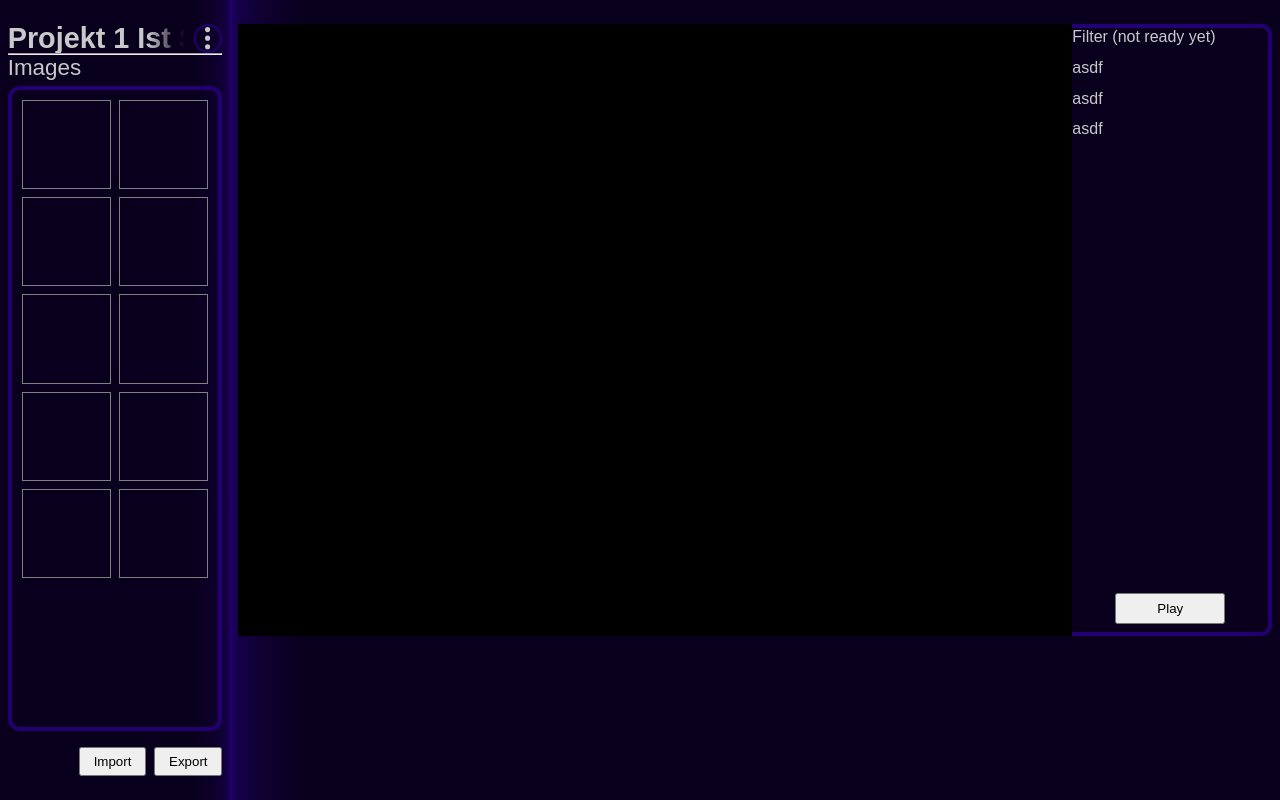
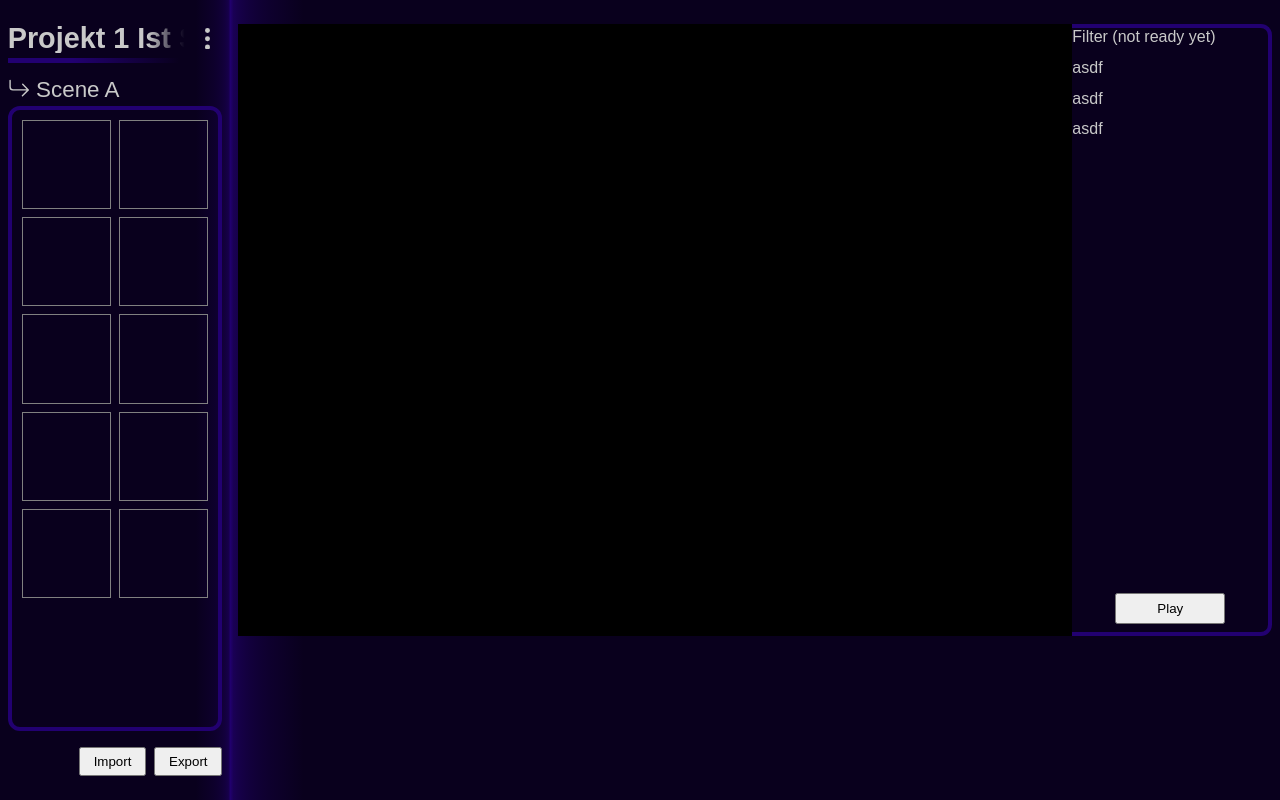
Before and after one commit to Tobias755/Stop-Motion-App, a website built with Vite: page resources/index.html in a window 1280 px wide. Built offline with nearby package versions, Linux system fonts and the light colour scheme.

Commit message:
zwischencommit für mich 8

```diff
--- a/resources/css/style.css
+++ b/resources/css/style.css
@@ -33,22 +33,22 @@ body {
     background-color: var(--primary-color);
     display: grid;
     grid-template-columns: max(15vw, 230px) 1fr;
-    /*grid-template-columns: 15vw 1fr;*/
 }
 
 aside {
     background: linear-gradient(to left, var(--accent-color-light), 1%, var(--primary-color) 15%);
-    /*padding: 32px 16px;*/
     padding: 3vh 0.6vw;
     display: flex;
     flex-direction: column;
     justify-content: space-between;
+    height: 100vh;
+    height: 100dvh;
+    min-height: 0;
 }
 
 main {
     display: flex;
     flex-direction: column;
-    /*padding: 32px 16px;*/
     padding: 3vh 0.6vw;
     background: linear-gradient(to right, var(--accent-color-light), 1%, var(--primary-color) max(7%, 50px));
 }
@@ -80,29 +80,16 @@ main {
     display: flex;
     justify-content: flex-start;
     align-items: center;
-
+    margin-bottom: 0.6vh;
 }
 
 .project-title {
     font-size: 1.8rem;
     line-height: 1;
     font-weight: 600;
-    /*margin-bottom: 24px;*/
-    /*margin-bottom: 50px;*/
     flex: 1 1 auto;
     min-width: 0;
-    position: relative;
 }
-
-/*.project-title::after {*/
-/*    content: "";*/
-/*    position: absolute;*/
-/*    left: 0;*/
-/*    right: 0;*/
-/*    bottom: -12px;*/
-/*    border-bottom: 4px solid;*/
-/*    border-image: linear-gradient(to right, var(--accent-color-light) 30%, transparent 90%) 1;*/
-/*}*/
 
 .project-title-text {
     display: block;
@@ -121,16 +108,12 @@ main {
 .project-menu-btn {
     border: none;
     background: transparent;
-    /*background: blue;*/
-    font-size: 1.8rem;
     padding: 0;
     margin: 0;
-    border: 2px solid var(--accent-color-light);
-    border-radius: 50%;
     color: var(--text-color);
     cursor: pointer;
-    width: 1em;
-    height: 1em;
+    width: 1.8rem;
+    height: 1.8rem;
     display: inline-flex;
     justify-content: center;
     align-items: center;
@@ -141,18 +124,36 @@ main {
 .project-menu-btn svg {
     display: block;
     fill: currentColor;
-    height: 90%;
+    height: 75%;
 }
 
 .sidebar-header hr {
-
+    border-top: 4px solid;
+    border-image: linear-gradient(to right, var(--accent-color-light) 30%, transparent 80%) 1;
+    margin-bottom: 2vh;
 }
 
-.scene-title {
+.scene-btn {
+    border: none;
+    width: fit-content;
+    background: transparent;
     font-size: 1.4rem;
-    /*margin-bottom: 0.5rem;*/
+    padding: 0;
+    margin: 0;
+    color: var(--text-color);
+    cursor: pointer;
+    display: inline-flex;
+    flex: 0 0 auto;
+    align-items: center;
+    line-height: 1;
+    gap: 6px;
     margin-bottom: 0.6vh;
-    font-weight: 500;
+
+    svg {
+        display: block;
+        fill: currentColor;
+        height: 1.4rem;
+    }
 }
 
 .thumb-grid {
@@ -162,9 +163,23 @@ main {
     corner-shape: squircle;
     display: grid;
     grid-template-columns: repeat(auto-fit, minmax(70px, auto));
+    grid-auto-rows: auto;
     gap: 8px;
+    row-gap: 8px;
     flex: 1;
     align-content: flex-start;
+    /*align-items: flex-start;*/
+    flex: 1 1 auto;
+    min-height: 0;
+    overflow-y: scroll;
+    overflow-x: hidden;
+    scrollbar-width: none;
+    -ms-overflow-style: none;
+}
+
+.thumb-grid::-webkit-scrollbar {
+    width: 0;
+    height: 0;
 }
 
 .thumb {
@@ -173,7 +188,8 @@ main {
     cursor: pointer;
     overflow: hidden;
     aspect-ratio: 1 / 1;
-    display: flex;
+    /*display: flex;*/
+    display: block;
     flex-direction: column;
     text-align: center;
     justify-content: center;
@@ -181,6 +197,7 @@ main {
 }
 
 .thumb img {
+    display: block;
     width: 100%;
     height: 100%;
     object-fit: cover;
--- a/resources/index.html
+++ b/resources/index.html
@@ -19,20 +19,19 @@
                     Projekt 1 Ist Sehr Cool Und So
                 </span>
             </div>
-<!--            <button class="project-menu-btn" type="button" aria-label="Project menu button">-->
-<!--                <i class="bi bi-three-dots-vertical"></i>-->
-<!--            </button>-->
-            <button class="project-menu-btn" type="button" aria-label="Project menu button">
-<!--                <svg xmlns="http://www.w3.org/2000/svg" viewBox="1.5 1.5 13 13" aria-hidden="true">-->
-<!--                    <path d="M9.5 13a1.5 1.5 0 1 1-3 0 1.5 1.5 0 0 1 3 0m0-5a1.5 1.5 0 1 1-3 0 1.5 1.5 0 0 1 3 0m0-5a1.5 1.5 0 1 1-3 0 1.5 1.5 0 0 1 3 0"/>-->
-<!--                </svg>-->
+            <button class="project-menu-btn" type="button" aria-label="Open project menu button">
                 <svg xmlns="http://www.w3.org/2000/svg" viewBox="6.5 1.5 3 13" aria-hidden="true">
                     <path d="M9.5 13a1.5 1.5 0 1 1-3 0 1.5 1.5 0 0 1 3 0m0-5a1.5 1.5 0 1 1-3 0 1.5 1.5 0 0 1 3 0m0-5a1.5 1.5 0 1 1-3 0 1.5 1.5 0 0 1 3 0"/>
                 </svg>
             </button>
         </div>
         <hr/>
-        <div class="scene-title">Images</div>
+        <button class="scene-btn" type="button" aria-label="Switch scene button">
+            <svg xmlns="http://www.w3.org/2000/svg" viewBox="0 1 16 16" aria-hidden="true">
+                <path fill-rule="evenodd" d="M1.5 1.5A.5.5 0 0 0 1 2v4.8a2.5 2.5 0 0 0 2.5 2.5h9.793l-3.347 3.346a.5.5 0 0 0 .708.708l4.2-4.2a.5.5 0 0 0 0-.708l-4-4a.5.5 0 0 0-.708.708L13.293 8.3H3.5A1.5 1.5 0 0 1 2 6.8V2a.5.5 0 0 0-.5-.5"/>
+            </svg>
+            <span id="scene-title">Scene A</span>
+        </button>
     </div>
 
     <div id="thumbGrid" class="thumb-grid">
```
